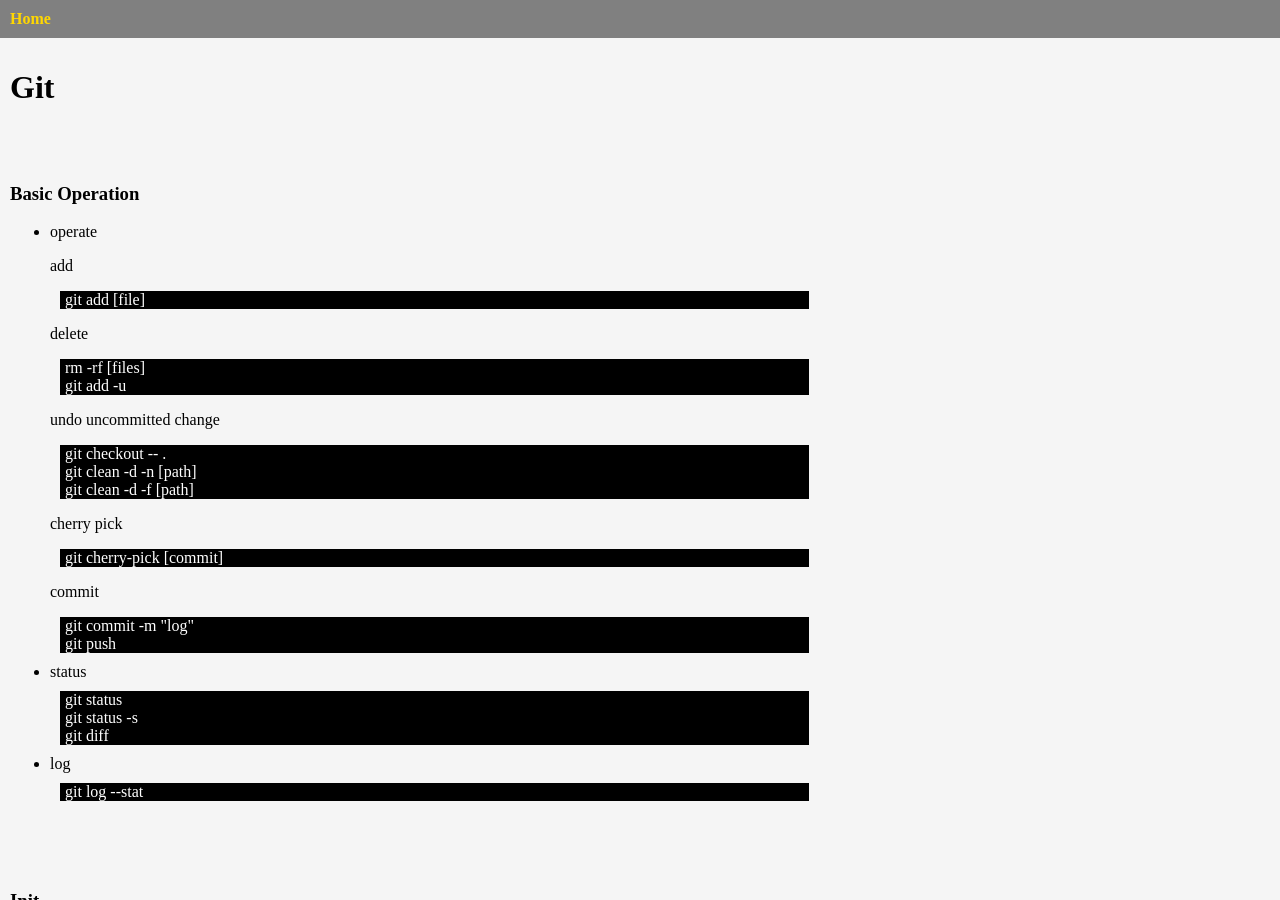
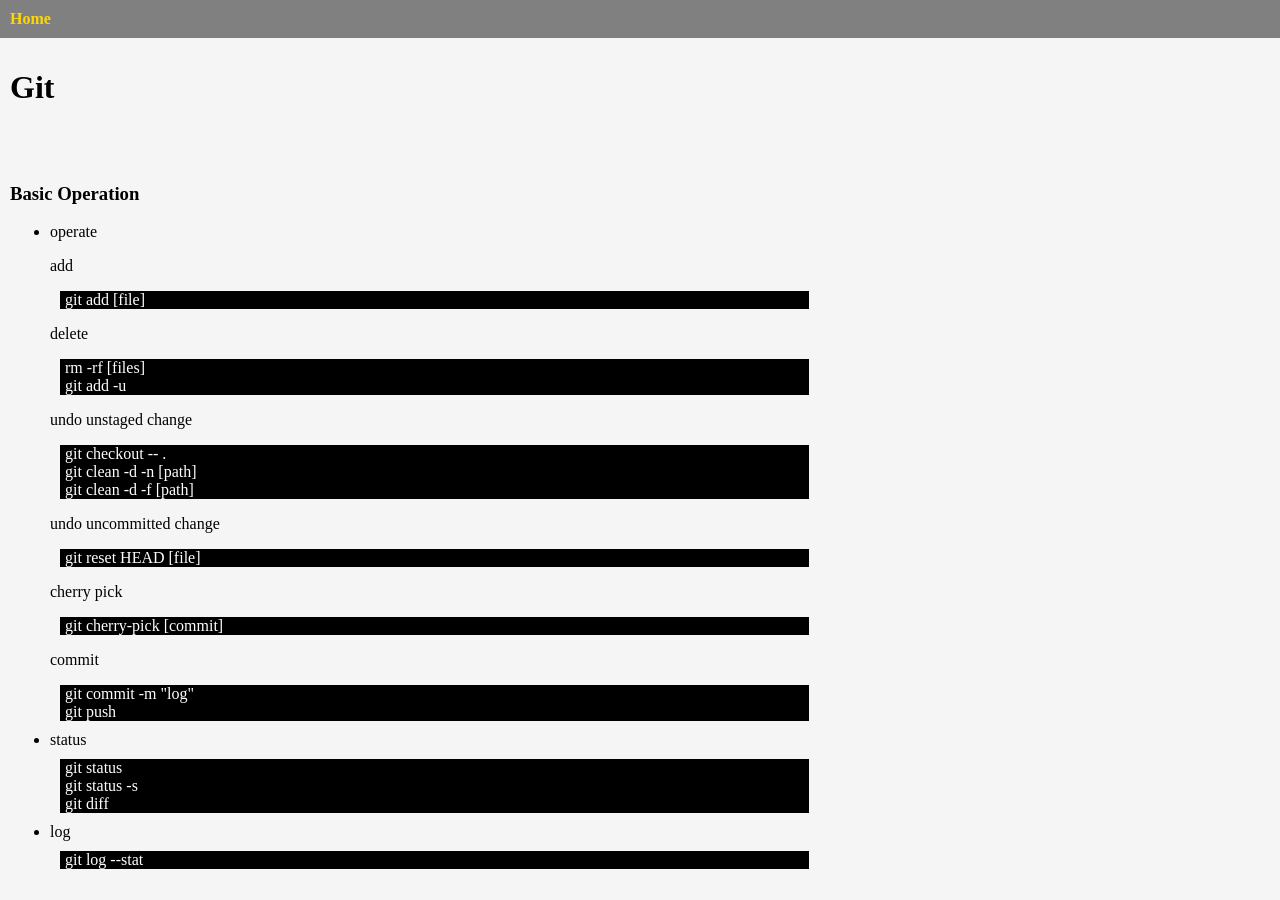
Before and after one commit to czarsir/sir, a Jekyll site: the page built from _posts/tool/2017-12-20-git.html, in a window 1280 px wide and 900 px high. Built offline with Jekyll 4.4.1, drawn with Linux system fonts in a browser that asks for light colours.

Commit message:
[git] reset the staged change

```diff
--- a/_posts/tool/2017-12-20-git.html
+++ b/_posts/tool/2017-12-20-git.html
@@ -19,10 +19,12 @@ li {
 <p>delete<p>
 <div class="cmd">rm -rf [files]</div>
 <div class="cmd">git add -u</div>
-<p>undo uncommitted change</p>
+<p>undo unstaged change</p>
 <div class="cmd">git checkout -- .</div>
 <div class="cmd">git clean -d -n [path]</div>
 <div class="cmd">git clean -d -f [path]</div>
+<p>undo uncommitted change</p>
+<div class="cmd">git reset HEAD [file]</div>
 <p>cherry pick</p>
 <div class="cmd">git cherry-pick [commit]</div>
 <p>commit</p>
```
